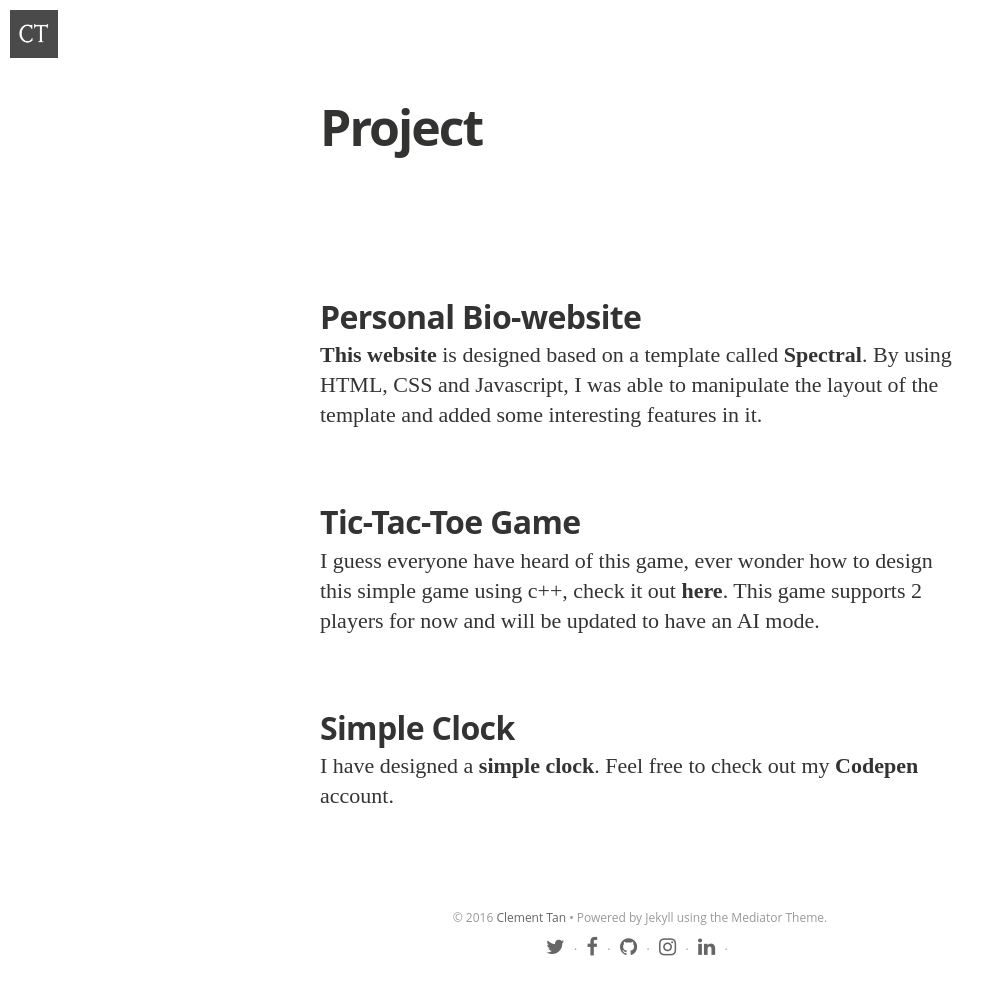
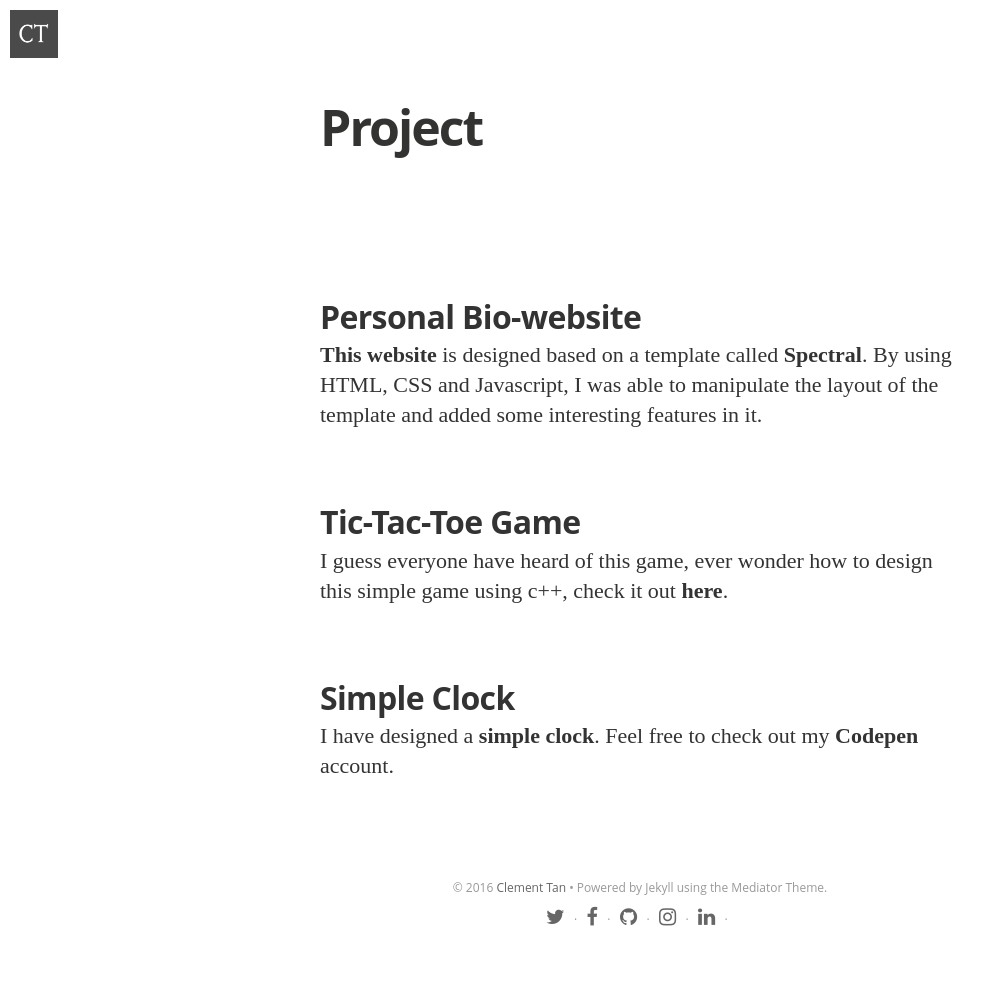
Before and after one commit to clementpeihengtan/clement-tph, a Jekyll site: the page built from project.md, in a window 1280 px wide. Shown: the whole page, without its empty margins (0-1005 px from the left). Built offline with Jekyll 4.4.1, drawn with Linux system fonts in a browser that asks for light colours; nearby versions of some CDN libraries; some web fonts are replaced; after the commit the page ends 976 px from its top, so only the background shows below that.

Commit message:
Update project.md

```diff
--- a/project.md
+++ b/project.md
@@ -10,7 +10,7 @@
 
 # Tic-Tac-Toe Game
 
-I guess everyone have heard of this game, ever wonder how to design this simple game using c++, check it out **[here](https://github.com/clementpeihengtan/tic-tac-toe-game)**. This game supports 2 players for now and will be updated to have an AI mode.
+I guess everyone have heard of this game, ever wonder how to design this simple game using c++, check it out **[here](https://github.com/clementpeihengtan/tic-tac-toe-game)**.
 
 # Simple Clock
 
```
